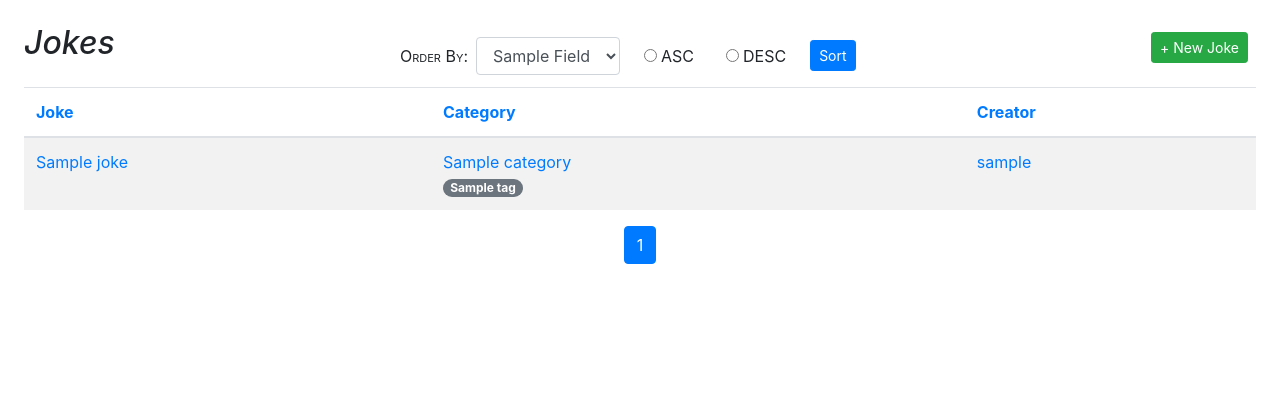
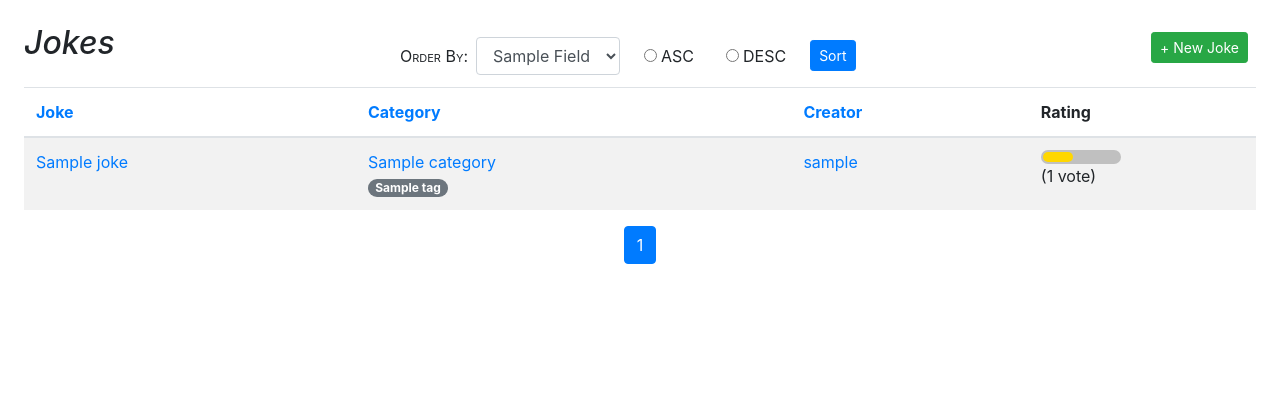
Before and after one commit to Tylerecodes/djangojokes.com, a Django app: template templates/jokes/joke_list.html in a window 1280 px wide. Shown: the part 65-461 px from the top of the page. Run offline with Django 4.2, Linux system fonts and the light colour scheme; the template is opened without the code that fills it: most values are stand-ins (such as "Sample title", 1, 10 or a date in 2020); parts of the project's set-up code (start-up, migrations or seed data) failed here and were passed over; some libraries are stand-ins or nearby versions.

Commit message:
Added Joke ratings with bar to joke list

```diff
--- a/static/css/main.css
+++ b/static/css/main.css
@@ -53,3 +53,17 @@ label {
   background-color: pink;
   color: darkred;
 }
+
+/* RATING BAR */
+#rating-container {
+  background-color:silver;
+  border-radius: .5em;
+  max-width: 5rem;
+  padding: 2px;
+}
+
+#rating {
+  background-color: gold;
+  border-radius: .5em;
+  height: 10px;
+}
--- a/templates/jokes/joke_list.html
+++ b/templates/jokes/joke_list.html
@@ -62,6 +62,7 @@
           {% else %}
             <th><a href="?order=creator&direction=asc&q={{ request.GET.q }}">Creator</a></th>
           {% endif %}
+          <th>Rating</th>
         </tr>
       {% endwith %}
     </thead>
@@ -94,6 +95,13 @@
               </a>
             {% endif %}
           </td>
+          <td>
+            <div id="rating-container" title="{{ joke.rating }}">
+              <div id="rating"
+                style="width:{% widthratio joke.rating 10 100 %}%;"></div>
+            </div>
+            ({{ joke.num_votes }} vote{{ joke.num_votes|pluralize }})
+          </td>
         </tr>
       {% endfor %}
     </tbody>
```
Also changed, not shown: jokes/models.py (+11 -0 lines).
